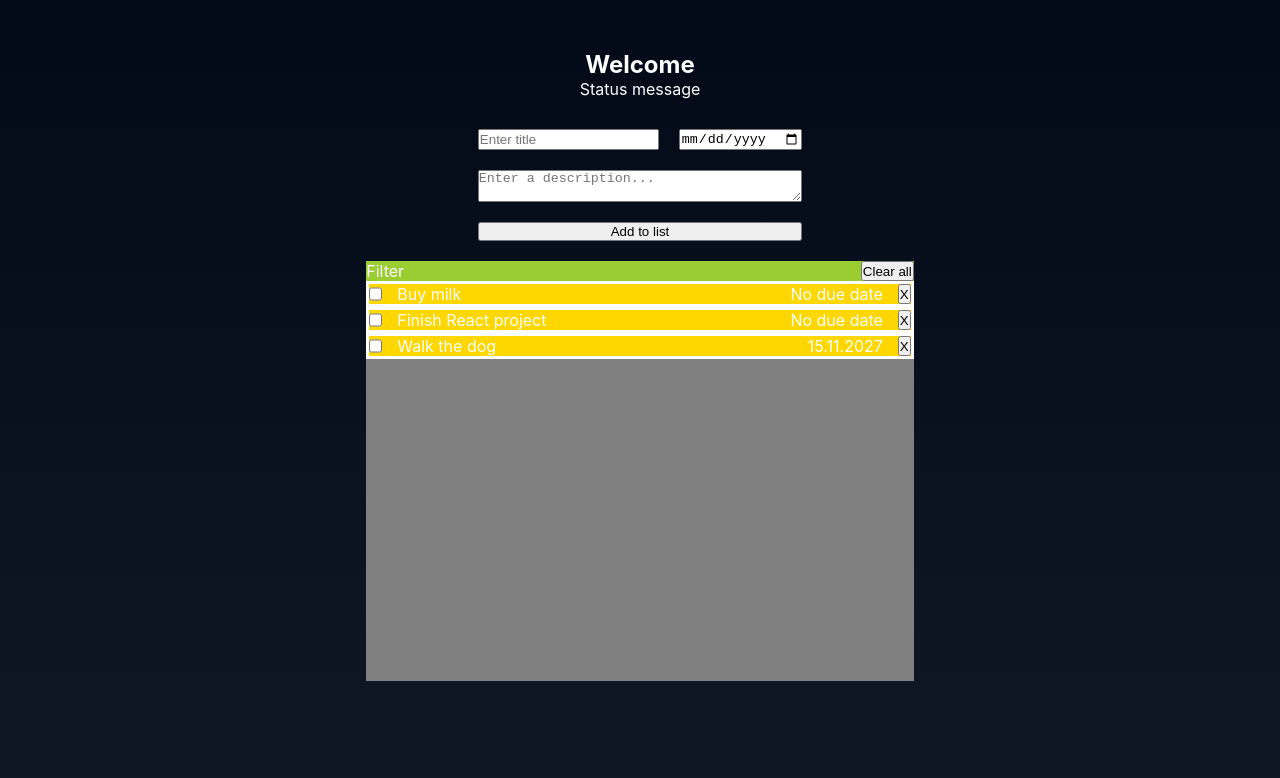
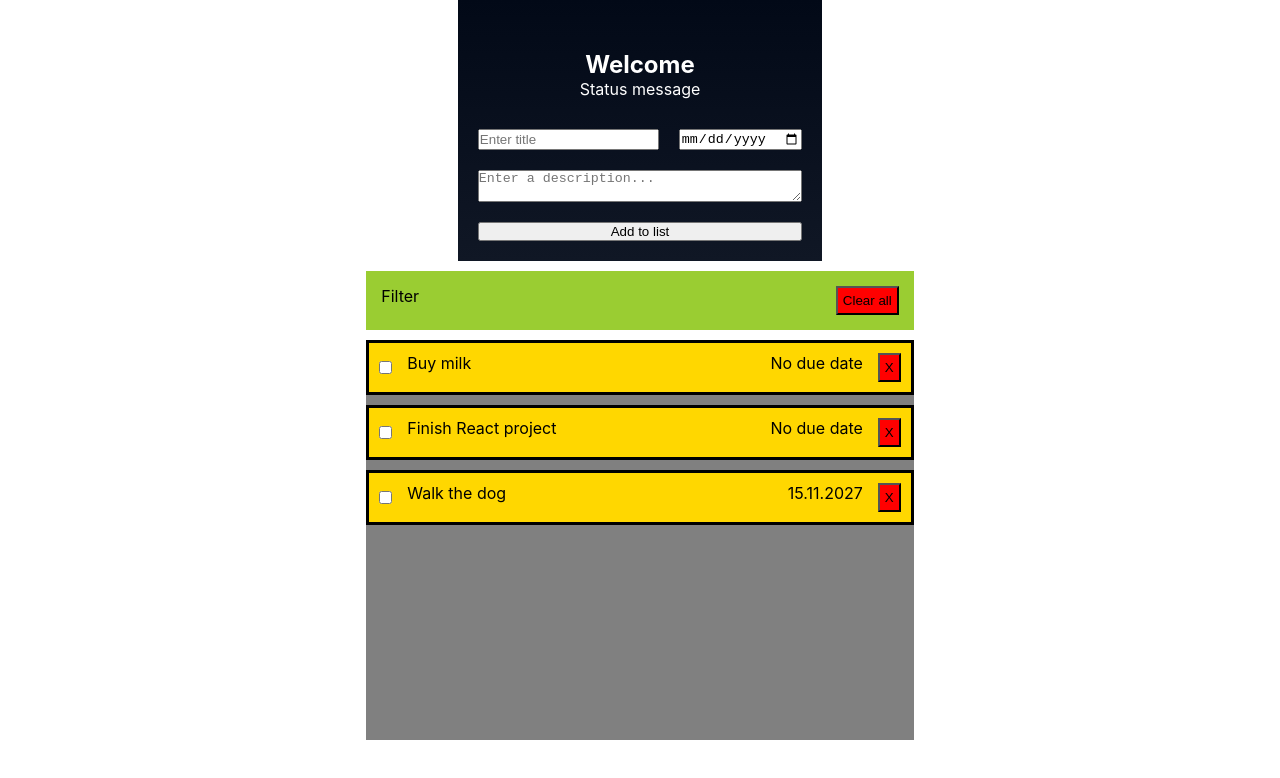
Before and after one commit to FrstF4ll/web-todo-react, a React app: page / in a window 1280 px wide. Shown: the top 778 px of the page. Built offline with nearby package versions, Linux system fonts and the light colour scheme; the HTML template or start-up script is replaced by a standard one.

Commit message:
feat: give some breathing to UI.
- Also create a dedicated 'DangerButton' component with red color to differentiate from a 'random' button.

```diff
--- a/src/App.css
+++ b/src/App.css
@@ -5,9 +5,7 @@
 
 body {
   margin: 0;
-  color: #fff;
   font-family: Inter, Avenir, Helvetica, Arial, sans-serif;
-  background-image: linear-gradient(to bottom, #020917, #101725);
   height: 100vh;
 }
 
@@ -15,6 +13,7 @@ main {
   display: grid;
   grid-template-columns: repeat(5, auto);
   grid-template-rows: repeat(3, auto);
+  row-gap: 10px;
 }
 
 #main-menu {
@@ -22,6 +21,16 @@ main {
   width: fit-content;
   padding: 20px;
   justify-self: center;
+  color: #fff;
+  background-image: linear-gradient(to bottom, #020917, #101725);
+}
+
+#option-bar {
+  grid-column: 3;
+  grid-row: 2;
+  padding: 15px;
+  background-color: yellowgreen;
+  justify-content: space-between;
 }
 
 .flex-row,
@@ -53,6 +62,7 @@ main {
 }
 
 #todo-list {
+  gap: 10px;
   grid-column: 3;
   grid-row: 3;
   list-style: none;
@@ -64,6 +74,7 @@ main {
   background-color: gold;
   border: solid;
   justify-content: space-between;
+  padding: 10px;
 }
 
 .todo-item > span {
@@ -71,9 +82,8 @@ main {
   gap: 15px;
 }
 
-#option-bar {
-  grid-column: 3;
-  grid-row: 2;
-  background-color: yellowgreen;
-  justify-content: space-between;
+.danger-button {
+  background-color: red;
+  height: auto;
+  padding: 5px;
 }
--- a/src/Todos.tsx
+++ b/src/Todos.tsx
@@ -13,14 +13,20 @@ const TodoInputs = () => {
   );
 };
 
+const DangerButton = ({ placeholder }: { placeholder: string }) => (
+  <button className="danger-button">{placeholder}</button>
+);
+
 export const TodoList = ({ children }: { children: ReactNode }) => (
-  <ul id="todo-list">{children}</ul>
+  <ul id="todo-list" className="flex-column">
+    {children}
+  </ul>
 );
 
 export const OptionBar = () => (
   <nav id="option-bar" className="flex-row">
     <div>Filter</div>
-    <button>Clear all</button>
+    <DangerButton placeholder="Clear all" />
   </nav>
 );
 
@@ -43,7 +49,7 @@ export const TodoItems = ({
       </span>
       <span>
         {dueDate}
-        <button>X</button>
+        <DangerButton placeholder="X" />
       </span>
     </li>
   );
```
